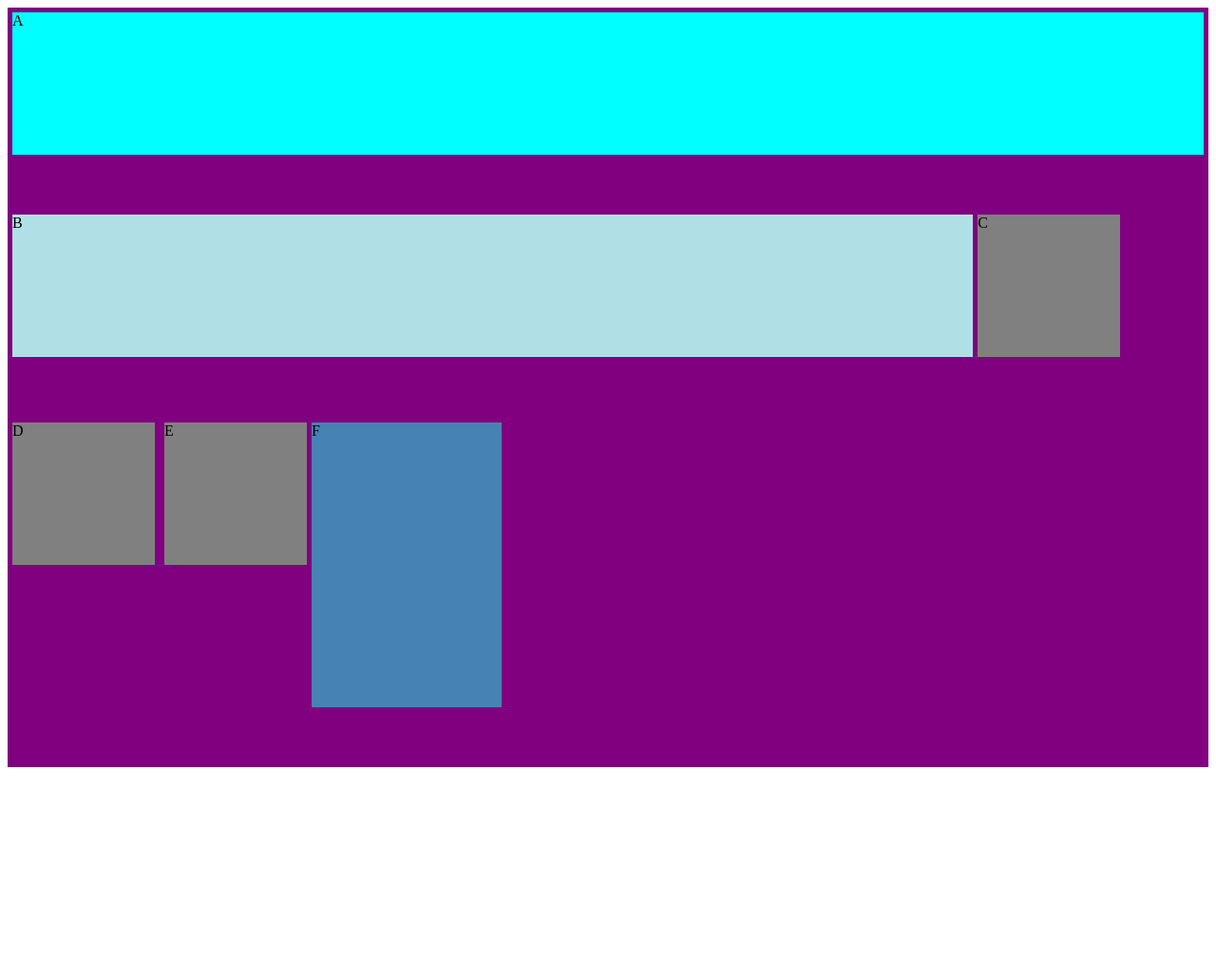
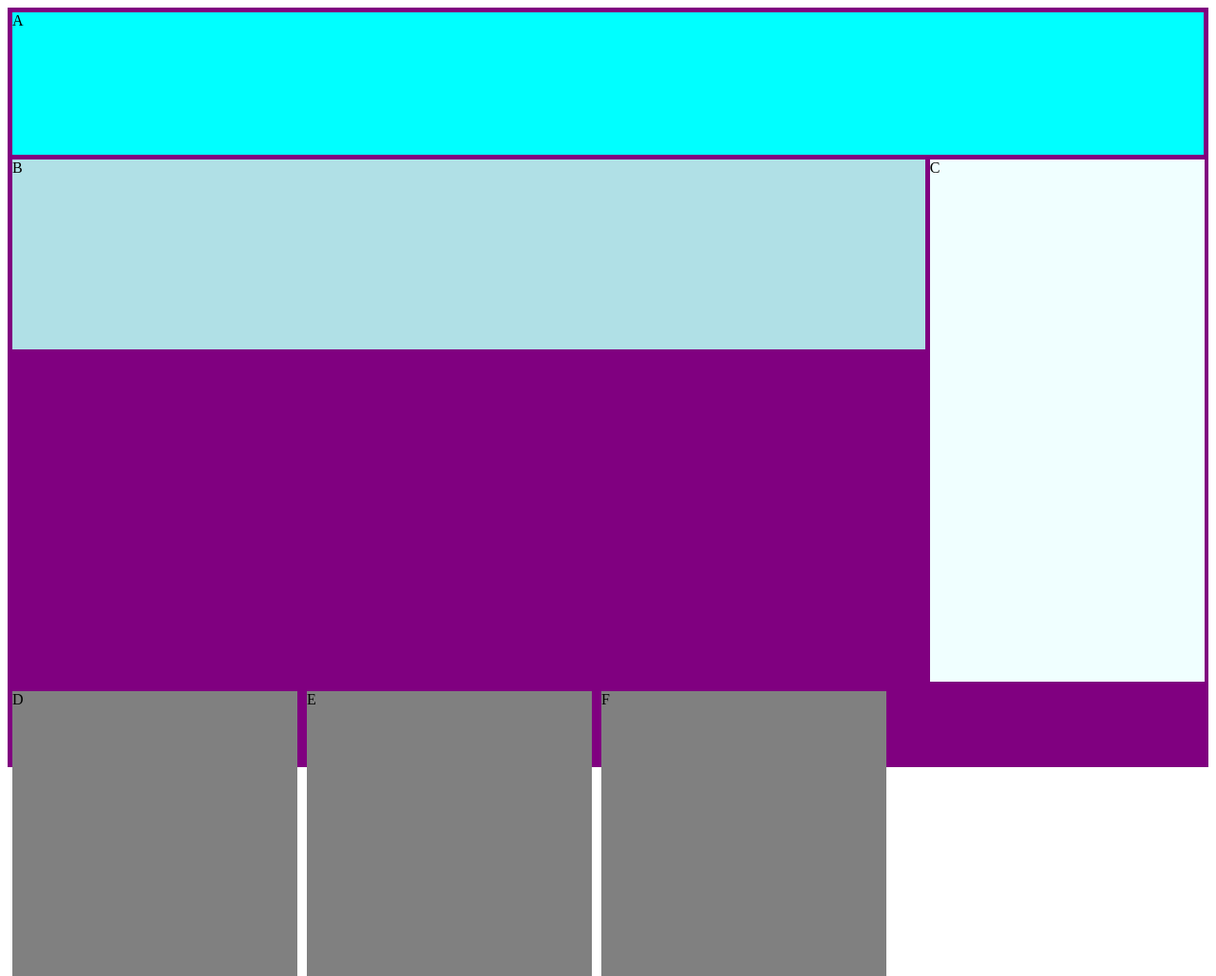
Before and after one commit to JLondo321/Quiz2PW, a plain HTML site: page index.html in a window 1280 px wide. Shown: the whole page at 95% size. Before the commit the page ends 816 px from the top, so only its background shows below. Drawn offline with Linux system fonts and the light colour scheme.

Commit message:
Se organizan contenedores, faltan las 3 ultimas cajas

```diff
--- a/index.html
+++ b/index.html
@@ -8,10 +8,11 @@
     <div id= "Container">
        <div id="HeadContainer">A</div>
        <div id= "SecondContainer">B</div>
-       <div class="Boxes">C</div>
+       <div id="Box">C</div>
        <div class="Boxes">D</div>
        <div class="Boxes">E</div>
-       <div id="ThirdContainer">F</div>
+       <div class="Boxes">F</div>
+
 
     </div>
 </head>
--- a/styles.css
+++ b/styles.css
@@ -5,6 +5,8 @@
     display: flex;
     flex-direction: row;
     flex-wrap: wrap;
+
+
 
 
 }
@@ -15,33 +17,35 @@
     margin-right: 5px;
     margin-left: 5px;
     margin-top: 5px;
+    margin-bottom: 5px;
 }
 
 #SecondContainer{
-    height: 150px;
-    width: 80%;
+    height: 200px;
+    width: 76%;
     background-color: powderblue;
     margin-left: 5px;
 
 }
 
 .Boxes{
-    height: 150px;
-    width: 150px;
-    background-color: grey;
-    margin-bottom: 5px ;
+    height: 300px;
+    width: 300PX;
+    background-color: #808080;
     margin-right: 5px;
     margin-left: 5px;
+    margin-top: 5px;
+    margin-bottom: 5px;
     display: flex;
+
 
 }
 
-#ThirdContainer{
-    height: 300px;
-    width: 200px;
-    background-color: steelblue;
-
-
-
-
+#Box{
+    height: 550px;
+    width: 22.9%;
+    background-color: azure;
+    margin-bottom: 5px ;
+    margin-left: 5px;
+    display: flex;
 }
```
